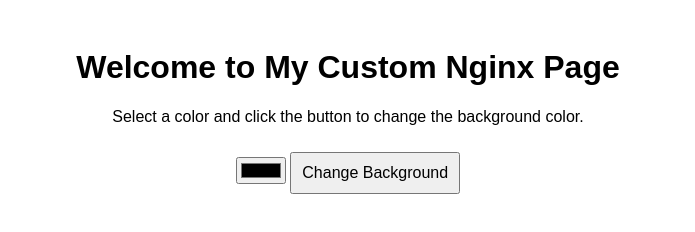
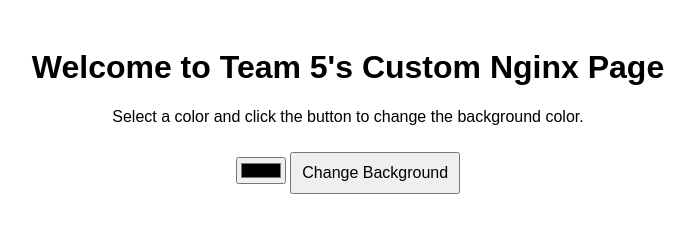
Before and after one commit to Elnathan-Y/C270_Week12_Demo, a plain HTML site: page index.html in a window 1280 px wide. Shown: the whole page, without its empty margins (292-987 px from the left). Drawn offline with Linux system fonts and the light colour scheme.

Commit message:
Elnathan's Changes

```diff
--- a/index.html
+++ b/index.html
@@ -4,7 +4,7 @@
 
     <meta charset="UTF-8">
     <meta name="viewport" content="width=device-width, initial-scale=1.0">
-    <title>Nginx Custom Page99999999</title>
+    <title>Team 5's Webpage</title>
 
     <title>My Webpage on Nginx1</title>
 
@@ -28,7 +28,7 @@
 </head>
 <body>
 
-    <h1>Welcome to My Custom Nginx Page</h1>
+    <h1>Welcome to Team 5's Custom  Nginx Page</h1>
     <p>Select a color and click the button to change the background color.</p>
 
     <!-- Color Picker -->
```
